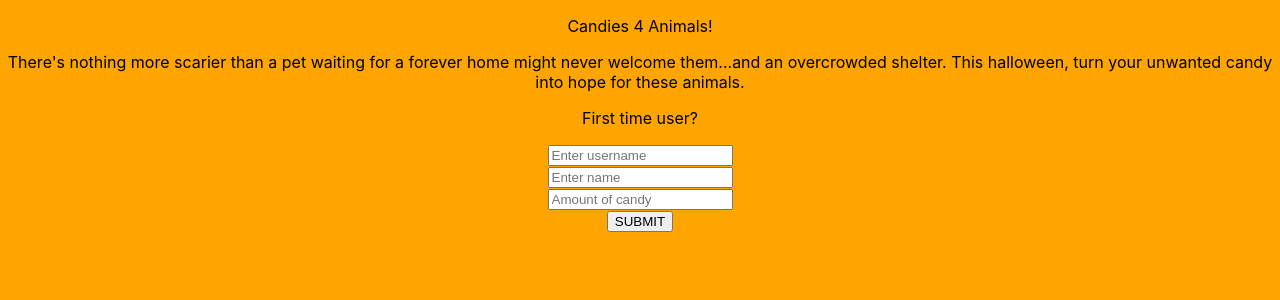
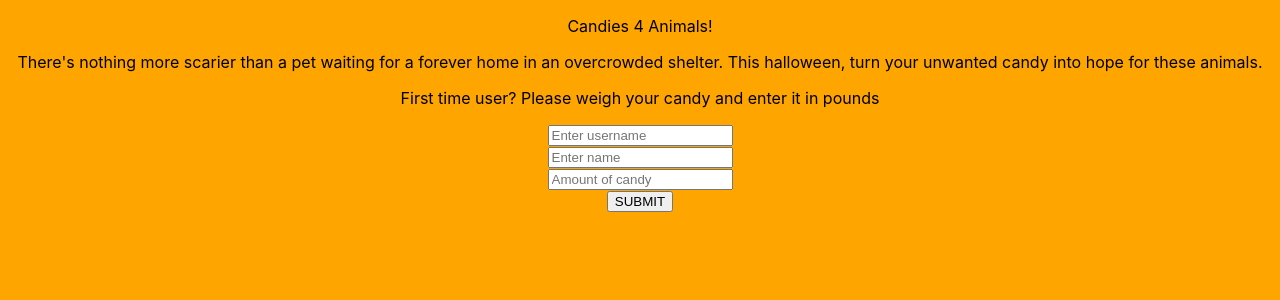
Before and after one commit to chonger878/candies-for-animals, a React (Create React App) app in the folder candies-for-animals/: page / in a window 1280 px wide. Shown: the top 300 px of the page. Built offline with nearby package versions, Linux system fonts and the light colour scheme.

Commit message:
Added returningUser.js

```diff
--- a/candies-for-animals/src/App.js
+++ b/candies-for-animals/src/App.js
@@ -1,18 +1,21 @@
 import './App.css';
+import { Link} from "react-router-dom";
 
 function App() {
+  const submit = (e) => {e.preventDefault();
+    alert('Thank you for supporting our shelter animals!');
+  };
   return (
-    <div className="App">
+  <div className="App">
         <p>
           Candies 4 Animals!
         </p>
         <p>
           There's nothing more scarier than a pet waiting for a forever home
-          might never welcome them...and an overcrowded shelter.
-          This halloween, turn your unwanted candy into hope for these animals.
+          in an overcrowded shelter. This halloween, turn your unwanted candy into hope for these animals.
         </p>
-        <p>First time user?</p>
-      <form>
+        <p>First time user? Please weigh your candy and enter it in pounds</p>
+      <form onSubmit={submit}>
       <input
         type="text"
         placeholder="Enter username"
@@ -30,7 +33,7 @@ function App() {
       <br />
       <button>SUBMIT</button>
     </form>
-    </div>
+  </div>
   );
 }
 
--- a/candies-for-animals/src/index.js
+++ b/candies-for-animals/src/index.js
@@ -2,6 +2,11 @@ import React from 'react';
 import ReactDOM from 'react-dom/client';
 import './index.css';
 import App from './App';
+import {
+  BrowserRouter,
+  Routes,
+  Route
+} from "react-router-dom";
 import reportWebVitals from './reportWebVitals';
 
 const root = ReactDOM.createRoot(document.getElementById('root'));
```
Also changed, not shown: candies-for-animals/src/returningUser.js (added, +11 -0 lines).
